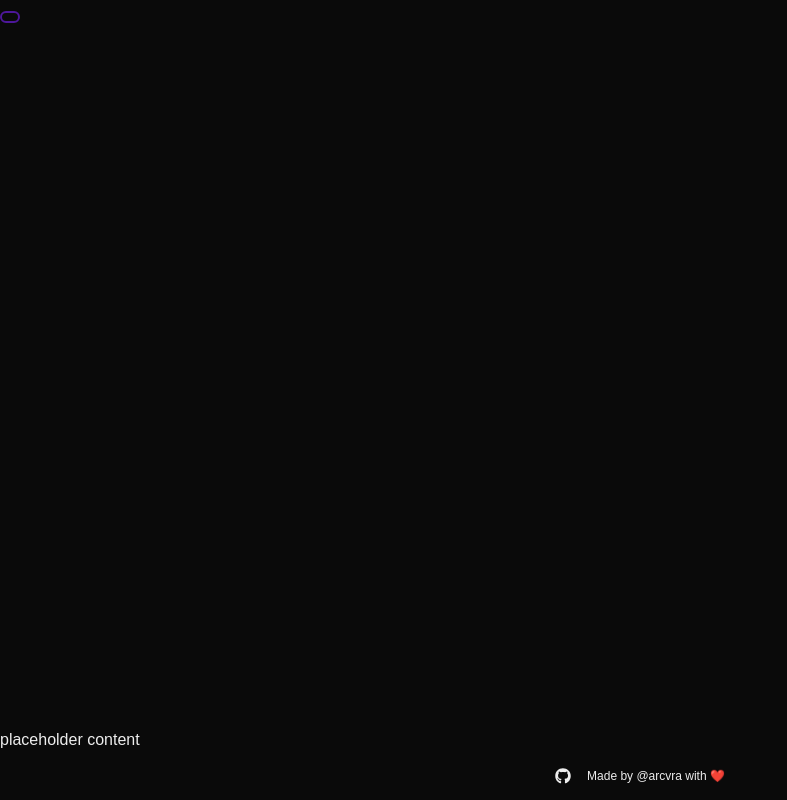
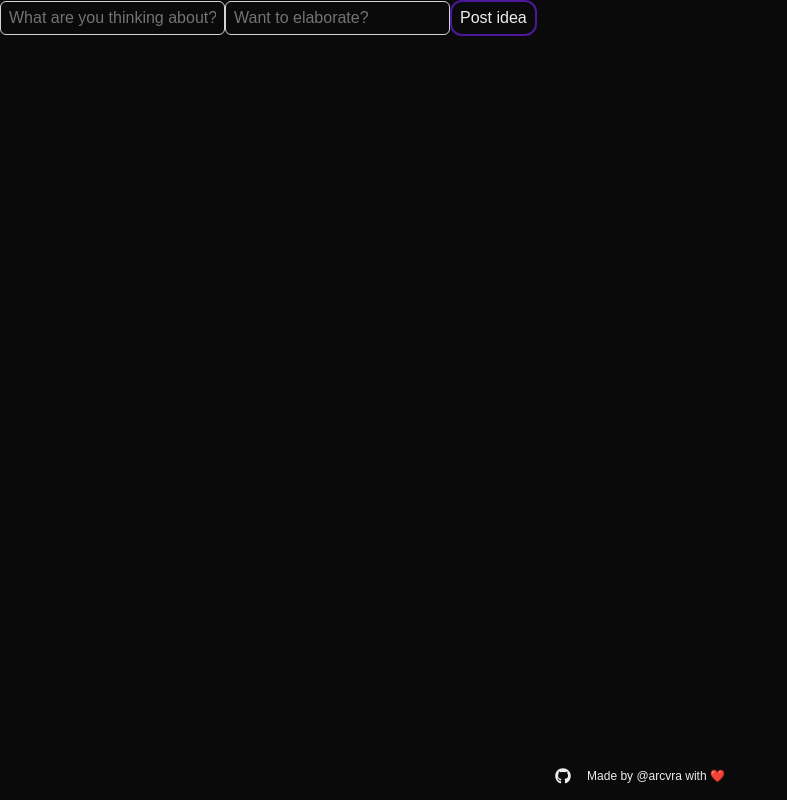
Before and after one commit to arcvra/idea-harvest, a Next.js app in the folder client2/: page / in a window 1280 px wide. Shown: the whole page, without its empty margins (0-787 px from the left). Built offline with nearby package versions, Linux system fonts and the light colour scheme.

Commit message:
feat(Home): replace placeholder content with PostForm component

```diff
--- a/client2/src/app/page.js
+++ b/client2/src/app/page.js
@@ -1,12 +1,9 @@
-import { Button } from "@/components/Button";
+import { PostForm } from "../../layout/PostForm";
 
 export default function Home() {
   return (
     <>
-      <div>
-
-        <Button feature={"submit"} name={"What about a fancy, new idea?"} />
-      </div>
-      placeholder content</>
+      <PostForm />
+    </>
   );
 }
```
